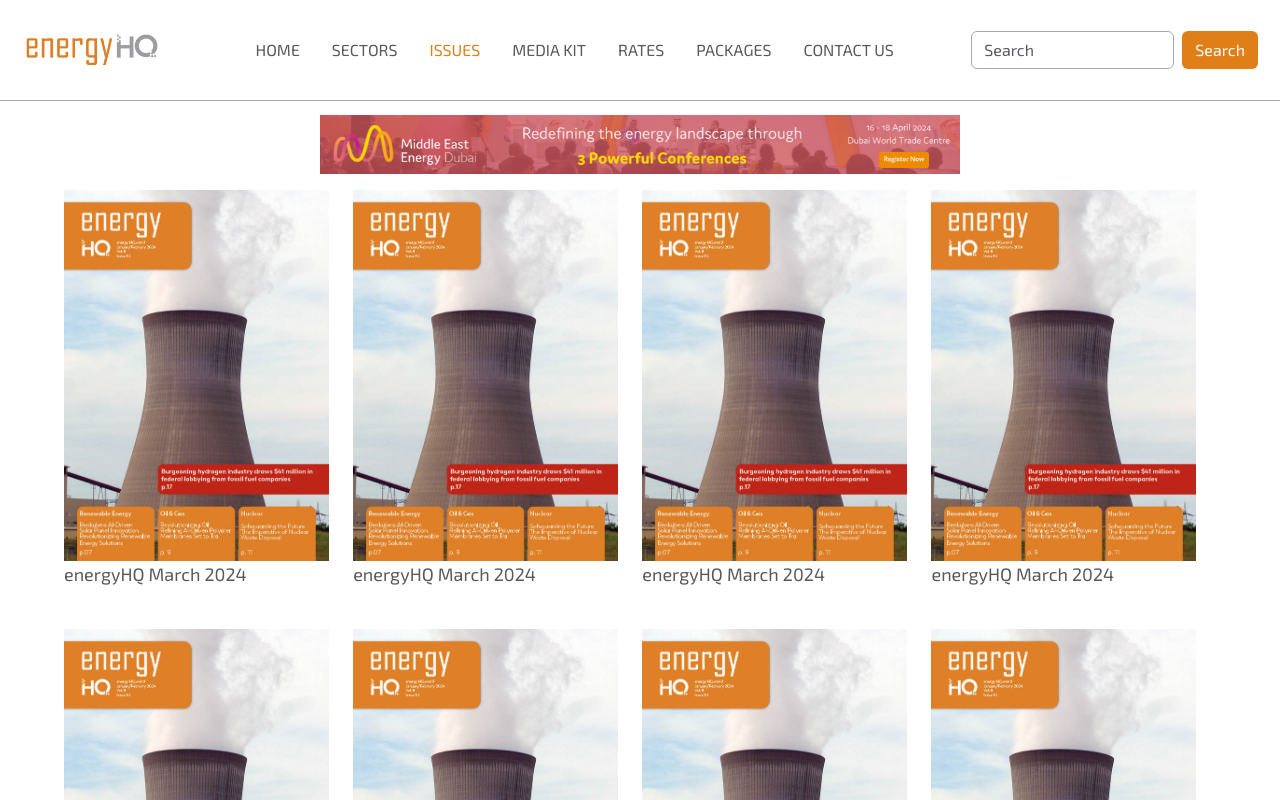
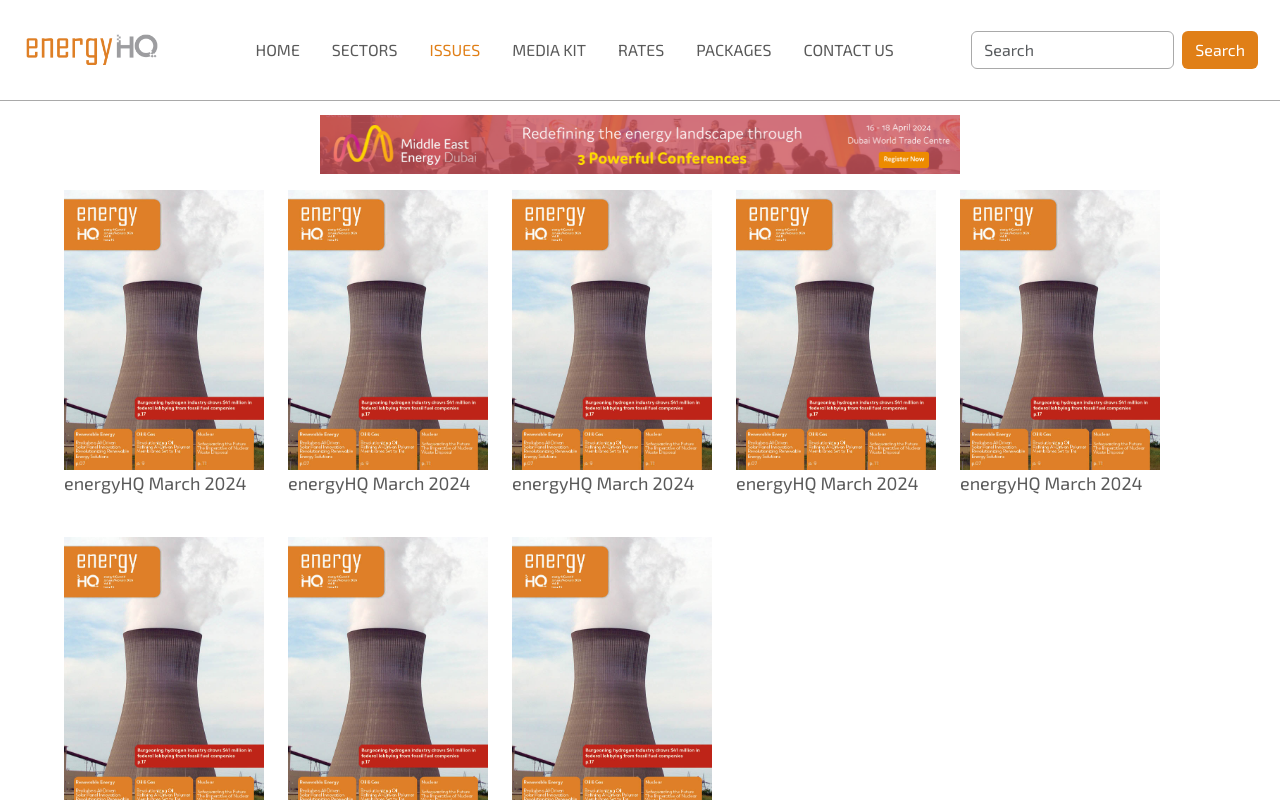
Before and after one commit to Mourtada15/energyHQ-Frontend, a React (Create React App) app: page /issues in a window 1280 px wide. Shown: the top 800 px of the page. Built offline with nearby package versions, Linux system fonts and the light colour scheme; the HTML template or start-up script is replaced by a standard one.

Commit message:
Fixed the width of the issue cards

```diff
--- a/src/Components/Navbar/Navbar.jsx
+++ b/src/Components/Navbar/Navbar.jsx
@@ -33,7 +33,7 @@
                 <NavLink className="nav-link nav-link-home" aria-current="page" to="/issues">ISSUES</NavLink>
               </li>
               <li className="nav-item">
-                <NavLink className="nav-link nav-link-home" aria-current="page" to="https://energyhq.world/energyHQ_Media%20Kit_2023.pdf">MEDIA KIT</NavLink>
+                <NavLink className="nav-link nav-link-home" aria-current="page" to="https://www.energyhq.world/energyHQ_Media%20Kit_2024.pdf" target="_blank">MEDIA KIT</NavLink>
               </li>
               <li className="nav-item">
                 <NavLink className="nav-link nav-link-home" aria-current="page" to="/rates">RATES</NavLink>
--- a/src/Dashboard/SideBar/SideBar.css
+++ b/src/Dashboard/SideBar/SideBar.css
@@ -30,8 +30,8 @@
 }
 
 .sidebar-container ul a,
-h4,
-h6 {
+.sidebar-container ul h4,
+.sidebar-container ul h6 {
   display: flex;
   align-items: center;
   justify-content: center;
--- a/src/Pages/Issues/Issues.css
+++ b/src/Pages/Issues/Issues.css
@@ -11,11 +11,13 @@
     display: flex;
     flex-wrap: wrap;
     justify-content: start;
-    gap: 1.51rem;
+    gap: 1.5rem;
 }
 
 .issue-card {
-    width: 265px;
+    /* width: calc((100% - (1.5rem * 4))/5); */
+    width: calc((100% - (1.5rem * 5))/6);
+    min-width: 200px;
 }
 .issue-card img {
     width: 100%;
```
